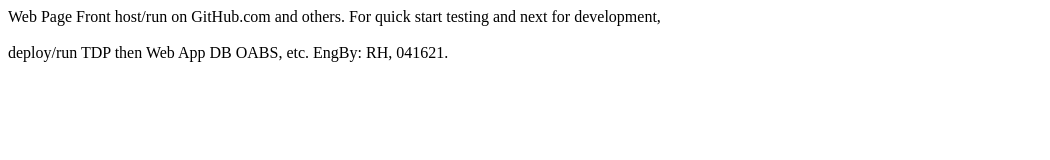
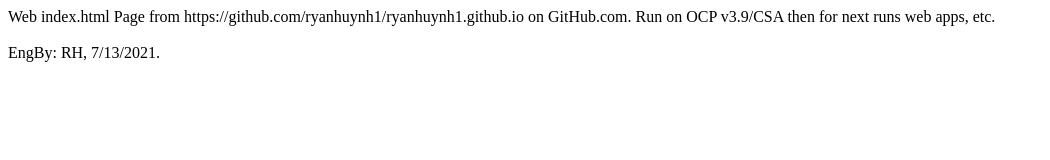
Before and after one commit to ryanhuynh1/ryanhuynh1.github.io, a plain HTML site: page index.html in a window 1280 px wide. Shown: the whole page, without its empty margins (0-1050 px from the left). Drawn offline with Linux system fonts and the light colour scheme.

Commit message:
Update index.html

```diff
--- a/index.html
+++ b/index.html
@@ -1,6 +1,6 @@
 <HTML>
-  Web Page Front host/run on GitHub.com and others.
-  For quick start testing and next for development,
-  <BR><BR>deploy/run TDP then Web App DB OABS, etc.
-    EngBy: RH, 041621.</BR></BR>
+  Web index.html Page from https://github.com/ryanhuynh1/ryanhuynh1.github.io on GitHub.com.
+  Run on OCP v3.9/CSA then for next runs web apps, etc.
+  <BR><BR>
+    EngBy: RH, 7/13/2021.</BR></BR>
 </HTML>
```
